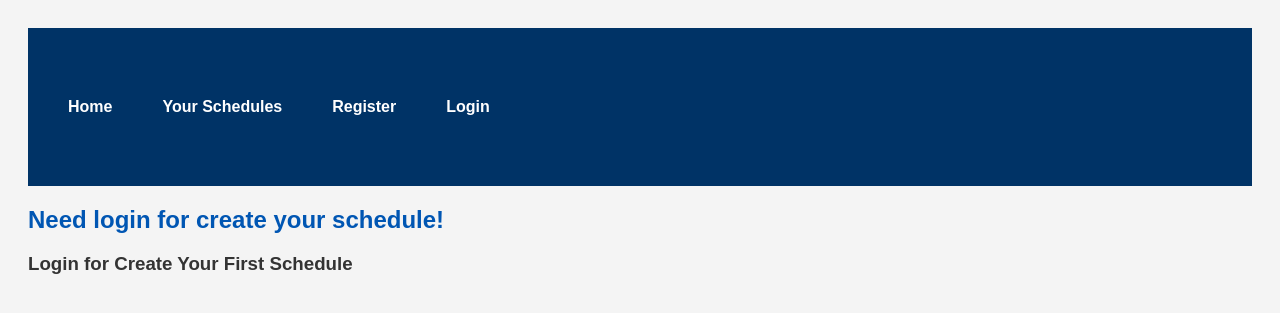
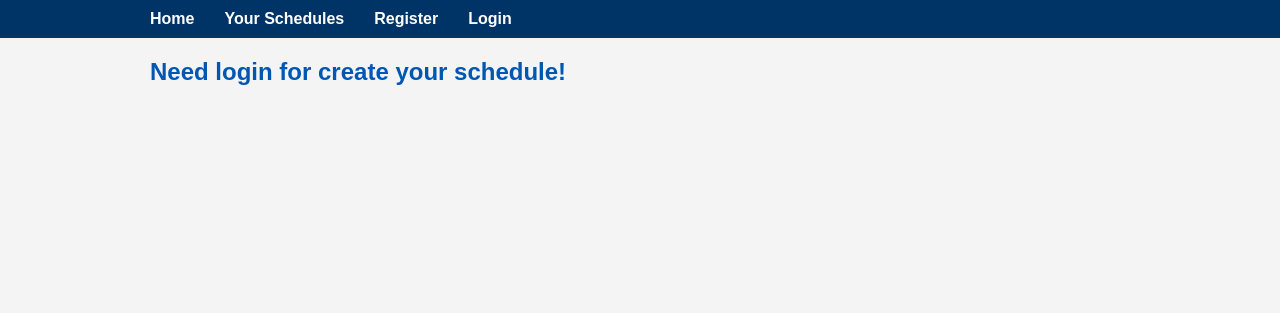
Before and after one commit to CaioRomano/DjangoSchedule, a Django app: template DjangoSchedule/scheduleapp/templates/scheduleapp/list_schedules.html in a window 1280 px wide. Shown: the top 313 px of the page. Run offline with Django 5.2, Linux system fonts and the light colour scheme; the template is opened without the code that fills it, so the values that code supplies are empty.

Commit message:
updating project and css styles

```diff
--- a/DjangoSchedule/scheduleapp/templates/scheduleapp/edit_schedule.html
+++ b/DjangoSchedule/scheduleapp/templates/scheduleapp/edit_schedule.html
@@ -5,7 +5,10 @@
 {% block content %}
     <h1>Edit Schedule</h1>
 <hr>
-    <a href="{% url 'scheduleapp:list' %}">Back to List</a>
+    <form method="post" action="{% url 'scheduleapp:list' %}">
+        {% csrf_token %}
+        <button type="submit" id="backToButton">Back to List</button>
+    </form>
     <form method="post">
         {% csrf_token %}
         {{ form.media }}
--- a/DjangoSchedule/scheduleapp/templates/scheduleapp/list_schedules.html
+++ b/DjangoSchedule/scheduleapp/templates/scheduleapp/list_schedules.html
@@ -3,35 +3,22 @@
 {% block title %}Schedules List{% endblock %}
 
 {% block content %}
-    {% if user.is_authenticated %}
-    {% if schedules %}
-    <h4 id="newschedule"><a href="{% url 'scheduleapp:create' %}">New Schedule</a></h4>
-    {% endif %}
-    {% else %}
-    <h3>Login for Create Your First Schedule</h3>
-    {% endif %}
     {% for schedule in schedules %}
-
         <hr>
         <div>
             <h2>
                 <a href="{% url 'scheduleapp:edit' schedule.pk %}">{{ schedule.title }}</a>
             </h2>
             <small>Created at: {{ schedule.created_at|date:"d M Y, H:i" }} | Modified at: {{ schedule.modified_at|date:"d M Y, H:i" }}</small>
-            <div>
+            <div id="schedule-content">
                 {{ schedule.body|safe }}
             </div>
-            <form method="post" action="{% url 'scheduleapp:delete' schedule.pk %}" style="display:inline;">
+            <form method="post" action="{% url 'scheduleapp:delete' schedule.pk %}">
                     {% csrf_token %}
                     <button type="submit" id="removeButton" onclick="return confirm('Tem certeza de que deseja excluir esta anotação?');">
                         Remover
                     </button>
                 </form>
         </div>
-
-    {% empty %}
-        {% if user.is_authenticated %}
-            <p>No schedules yet. <a href="{% url 'scheduleapp:create' %}">Create your first Schedule!</a></p>
-        {% endif %}
     {% endfor %}
 {% endblock %}
--- a/DjangoSchedule/static/css/style.css
+++ b/DjangoSchedule/static/css/style.css
@@ -1,27 +1,45 @@
+/* Estilos globais */
 body {
-    /* Adiciona 20px de espaçamento em todos os lados */
-    padding: 20px;
     font-family: Arial, sans-serif;
+    margin: 0;
+    background-color: #f4f4f4;
     color: #333;
-    background-color: #f4f4f4;
+}
+.container {
+    max-width: 800px;
+    margin: 20px auto;
+    background-color: #fff;
+    padding: 30px;
+    border-radius: 8px;
+    box-shadow: 0 0 10px rgba(0, 0, 0, 0.1);
+}
+
+.container > div > div {
+
 }
 
 h1, h2, h4 {
     color: #0056b3;
     margin-bottom: 10px;
-}
-p {
-    margin-bottom: 15px;
+    padding-right: 150px;
+    padding-left: 150px;
 }
 a {
     color: #007BFF;
     text-decoration: none;
 }
-
 a:hover {
     text-decoration: underline;
 }
-
+button {
+    background-color: #dc3545;
+    color: white;
+    border: none;
+    padding-right: 150px;
+    padding-left: 150px;
+    border-radius: 4px;
+    cursor: pointer;
+}
 button:hover {
     background-color: #c82333;
 }
@@ -29,20 +47,29 @@ form {
     display: inline-block;
 }
 
+div {
+    padding-right: 150px;
+    padding-left: 150px;
+}
+
 /* Estilo para a barra de navegação */
 nav {
-    background-color: #003366;
-    padding: 50px 30px;
+    background-color: #003366; /* NOVO: Fundo azul escuro */
+    padding: 10px 20px;
     margin-bottom: 20px;
     display: flex;
     justify-content: flex-start;
     align-items: center;
 }
+
+nav {
+    padding-left: 150px;
+    padding-right: 150px;
+}
 nav a {
-    color: #FFFFFF;
+    color: #FFFFFF; /* NOVO: Cor dos links para branco */
     font-weight: bold;
     margin-right: 30px;
-    padding: 20px 10px;
 }
 nav a:last-child {
     margin-right: 0;
@@ -68,6 +95,11 @@ nav a:hover {
     color: #003366; /* NOVO: Texto azul escuro no hover */
 }
 
+/* Regra para alinhar o formulário à direita */
+.align-right {
+    margin-left: auto;
+}
+
 button {
     color: white;
     padding: 10px 15px;
@@ -82,17 +114,22 @@ button {
 /* 3. Estilos específicos para cada botão por ID */
 #saveButton {
     background-color: #28a745; /* Cor verde */
+    margin-left: 150px;
+    margin-right: 150px;
 }
 
 #removeButton {
-    background-color: #dc3545; /* Cor vermelha */
+    background-color: #dc3545;
+    margin-left: 150px;
+    margin-right: 150px;
 }
 
-#updateButton {
-    background-color: #007BFF; /* Cor azul */
+#updateButton, #backToButton, #submitButton {
+    background-color: #007BFF;
+    margin-left: 150px;
+    margin-right: 150px;
 }
 
-/* 4. Estilo de hover para os botões */
 #saveButton:hover {
     background-color: #218838;
 }
@@ -101,6 +138,12 @@ button {
     background-color: #c82333;
 }
 
-#updateButton:hover {
+#updateButton:hover, #backToButton:hover, #submitButton {
     background-color: #0056b3;
 }
+
+#schedule-content div {
+    margin-bottom: 150px;
+    margin-top: 150px;
+    text-align: left;
+}
--- a/DjangoSchedule/users/templates/users/login.html
+++ b/DjangoSchedule/users/templates/users/login.html
@@ -12,6 +12,6 @@
     {% if request.GET.next %}
     <input type="hidden" name="next" value="{{ request.GET.next }}">
     {% endif %}
-    <button class="form-submit">Submit</button>
+    <button class="form-submit" id="submitButton">Submit</button>
 </form>
 {% endblock %}
--- a/DjangoSchedule/users/templates/users/register.html
+++ b/DjangoSchedule/users/templates/users/register.html
@@ -9,6 +9,6 @@
 <form class="form-with-validation" action="/users/register/" method="post">
     {{ form }}
     {% csrf_token %}
-    <button class="form-submit">Submit</button>
+    <button class="form-submit" id="submitButton">Submit</button>
 </form>
 {% endblock %}
```
Also changed, not shown: DjangoSchedule/scheduleapp/templates/scheduleapp/create_schedule.html (+6 -1 lines).
